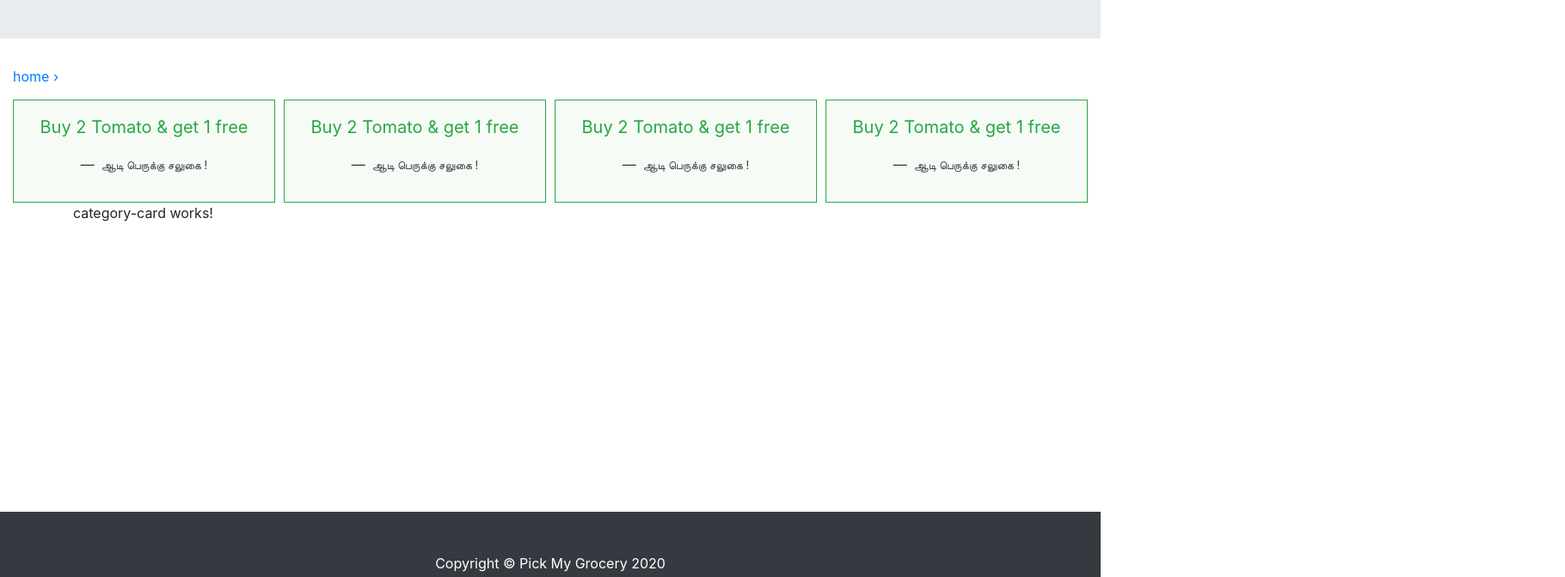
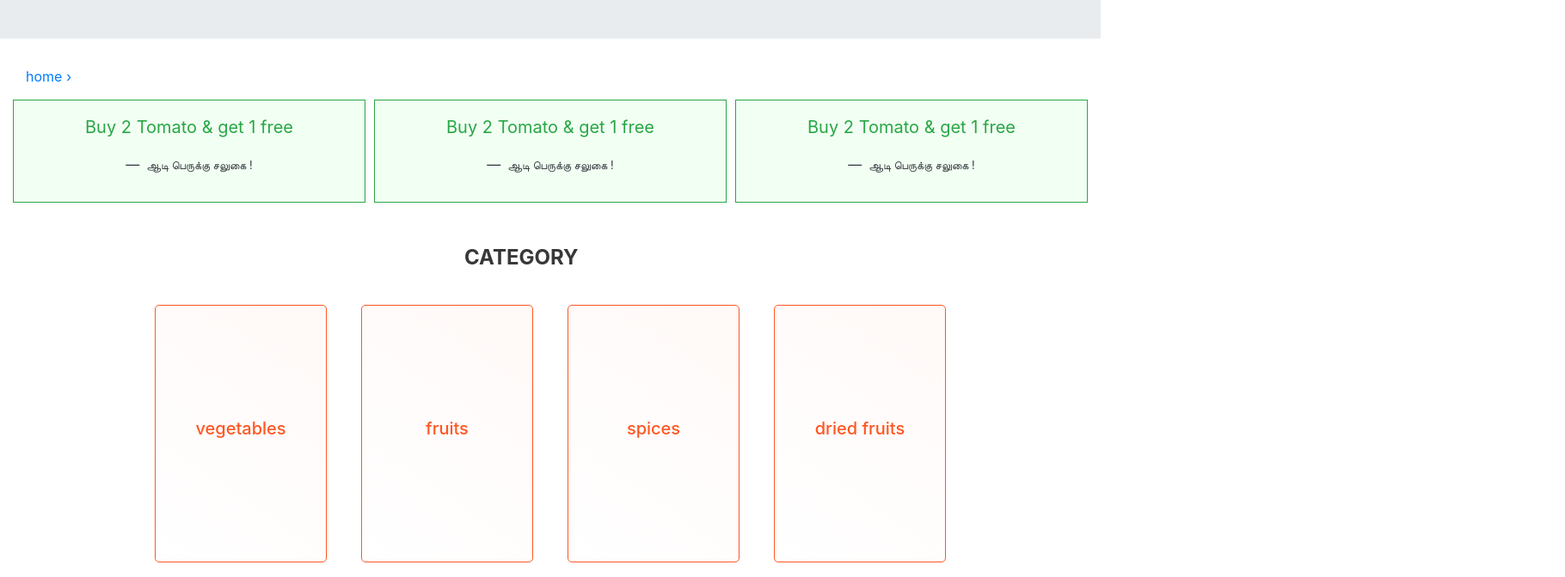
Before and after one commit to Rajavasanthan/online-delivery-pwa, an Angular app: page /home in a window 1280 px wide. Shown: the part 260-932 px from the top of the page at 86% size, 1820 px wide, since content can reach past the window. Built offline with nearby package versions, Linux system fonts and the light colour scheme.

Commit message:
added category cards

```diff
--- a/src/app/app.component.html
+++ b/src/app/app.component.html
@@ -3,7 +3,7 @@
 
 <app-banner></app-banner>
 
-<nav style="margin: 0 0 15px 15px">
+<nav style="margin: 0 0 15px 30px">
   <a *ngFor="let path of currentPath" [routerLink]=path>{{
     path || 'home'
   }}  ›
--- a/src/app/components/category-card/category-card.component.css
+++ b/src/app/components/category-card/category-card.component.css
@@ -0,0 +1,25 @@
+.categoryContainer {
+  display: flex;
+  margin: 0 20px;
+
+  justify-content: center;
+  height: 100%;
+  flex-wrap: wrap;
+}
+
+.categoryCard {
+  cursor: pointer;
+  height: 300px;
+  margin: 20px;
+  width: 200px;
+  border: 1px solid #ff5722;
+  color: #ff5722;
+  background: linear-gradient(215deg, #fff6f3a6, transparent);
+  border-radius: 5px;
+  transition: all linear 0.3s;
+}
+.categoryCard:hover {
+  /* box-shadow: 0px 0px 10px #0000004a; */
+  background-color: #1d1d1dad;
+  color: white;
+}
--- a/src/app/components/category-card/category-card.component.html
+++ b/src/app/components/category-card/category-card.component.html
@@ -1,3 +1,10 @@
-<div class="container">
-    <p>category-card works!</p>
+<h4 style="font-weight: bold;position: relative;left:calc(50% - 100px);margin: 50px 0 20px 0;color: rgb(56, 56, 56);">CATEGORY</h4>
+<div class="categoryContainer">
+  <div *ngFor="let category of categories" class="card categoryCard">
+    <div class="card-body" style="align-items: center;
+    justify-content: center;
+    display: flex;">
+      <h5 class="card-title">{{ category }}</h5>
+    </div>
+  </div>
 </div>
--- a/src/app/components/category-card/category-card.component.ts
+++ b/src/app/components/category-card/category-card.component.ts
@@ -6,6 +6,7 @@ import { Component, OnInit } from '@angular/core';
   styleUrls: ['./category-card.component.css']
 })
 export class CategoryCardComponent implements OnInit {
+  categories = ['vegetables', 'fruits', 'spices', 'dried fruits']
 
   constructor() { }
 
--- a/src/app/components/offer/offer.component.css
+++ b/src/app/components/offer/offer.component.css
@@ -6,7 +6,7 @@
 
 .offerCard {
   cursor: pointer;
-  background: #4caf500d;
+  background: #f2fff3;
   min-height: 120px;
   margin: 0 5px;
   border-radius: 0;
--- a/src/app/components/offer/offer.component.ts
+++ b/src/app/components/offer/offer.component.ts
@@ -18,10 +18,6 @@ export class OfferComponent implements OnInit {
   {
     description: 'Buy 2 Tomato & get 1 free',
     notes: 'ஆடி பெருக்கு சலுகை !'
-  },
-  {
-    description: 'Buy 2 Tomato & get 1 free',
-    notes: 'ஆடி பெருக்கு சலுகை !'
   }];
 
   constructor() { }
```
